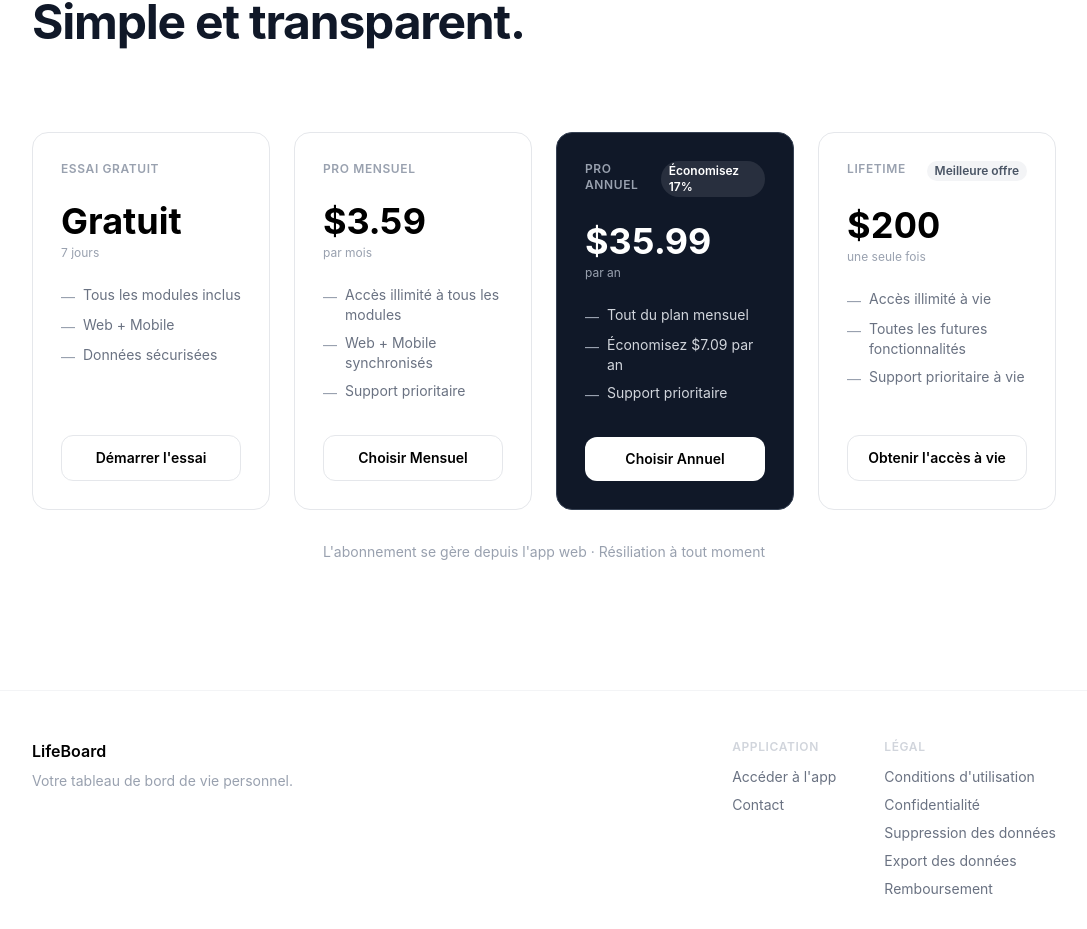
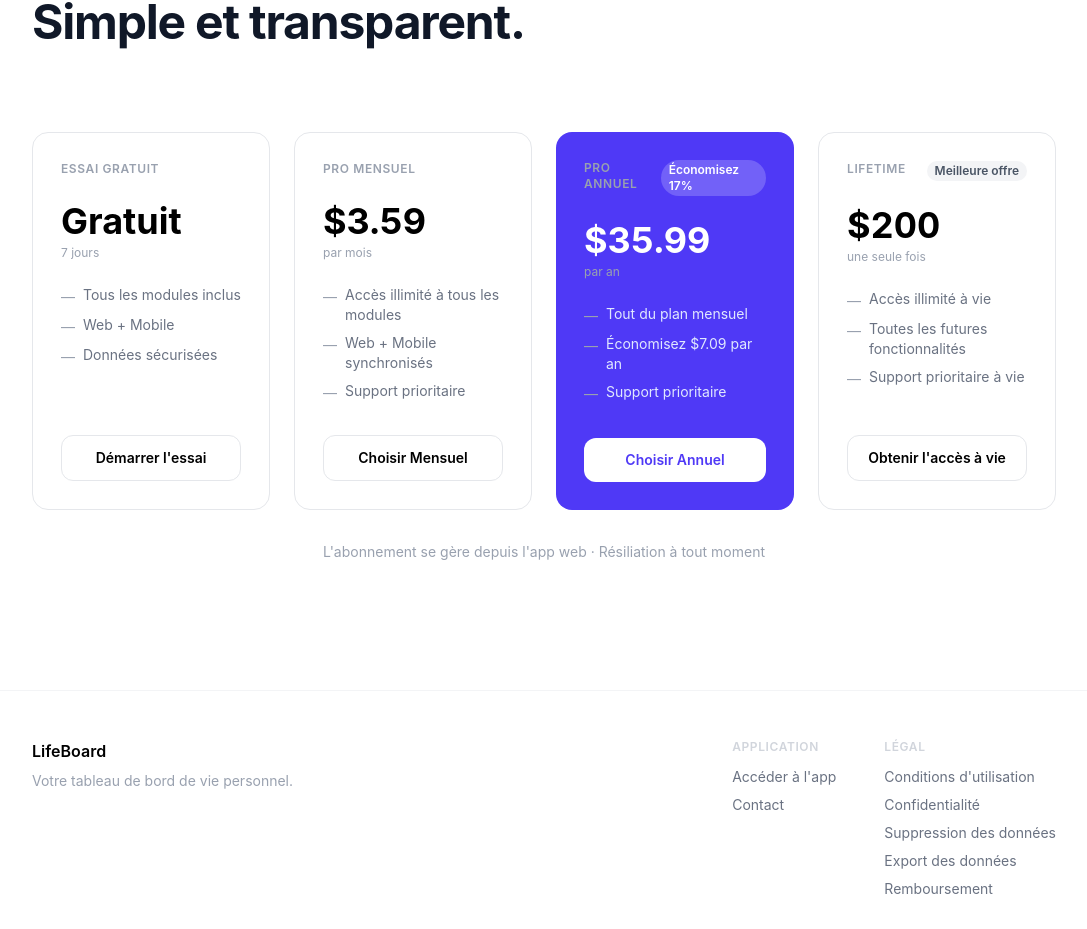
Before and after one commit to christian-barnabe-chabi/lifeboard_landing_page, a React (Vite) app: page / in a window 1280 px wide. Shown: the part 2956-3885 px from the top of the page, without its empty margins (96-1183 px from the left). Built offline with nearby package versions, Linux system fonts and the light colour scheme.

Commit message:
fix: change highlight plan card to indigo for dark mode readability

```diff
--- a/src/sections/Pricing.tsx
+++ b/src/sections/Pricing.tsx
@@ -58,8 +58,8 @@ export function Pricing() {
               key={plan.name}
               className={`rounded-2xl p-7 flex flex-col ${
                 plan.highlight
-                  ? 'bg-gray-900 text-white border border-gray-700'
-                  : 'border border-gray-200 dark:border-gray-700 bg-white dark:bg-gray-900'
+                  ? 'bg-indigo-600 text-white'
+                  : 'border border-gray-200 bg-white'
               }`}
             >
               <div className="mb-8 flex-1">
@@ -68,14 +68,14 @@ export function Pricing() {
                     {plan.name}
                   </span>
                   {plan.badge && (
-                    <span className={`text-xs font-semibold px-2 py-0.5 rounded-full ${plan.highlight ? 'bg-white/10 text-white' : 'bg-gray-100 dark:bg-gray-800 text-gray-600 dark:text-gray-300'}`}>
+                    <span className={`text-xs font-semibold px-2 py-0.5 rounded-full ${plan.highlight ? 'bg-white/20 text-white' : 'bg-gray-100 text-gray-600'}`}>
                       {plan.badge}
                     </span>
                   )}
                 </div>
 
                 <div className="mb-1">
-                  <span className={`text-4xl font-bold tabular-nums ${plan.highlight ? 'text-white' : 'text-black dark:text-white'}`}>
+                  <span className={`text-4xl font-bold tabular-nums ${plan.highlight ? 'text-white' : 'text-black'}`}>
                     {plan.amount}
                   </span>
                 </div>
@@ -85,7 +85,7 @@ export function Pricing() {
 
                 <ul className="space-y-2">
                   {plan.features.map(f => (
-                    <li key={f} className={`text-sm flex items-start gap-2 ${plan.highlight ? 'text-gray-300' : 'text-gray-500 dark:text-gray-400'}`}>
+                    <li key={f} className={`text-sm flex items-start gap-2 ${plan.highlight ? 'text-indigo-100' : 'text-gray-500'}`}>
                       <span className="mt-0.5 shrink-0 text-gray-400">—</span>
                       {f}
                     </li>
@@ -97,8 +97,8 @@ export function Pricing() {
                 href={APP_URL}
                 className={`block text-center text-sm font-semibold py-3 rounded-xl transition-colors ${
                   plan.highlight
-                    ? 'bg-white text-black hover:bg-gray-100'
-                    : 'border border-gray-200 dark:border-gray-600 text-black dark:text-white hover:bg-gray-50 dark:hover:bg-gray-800'
+                    ? 'bg-white text-indigo-600 hover:bg-indigo-50'
+                    : 'border border-gray-200 text-black hover:bg-gray-50'
                 }`}
               >
                 {plan.cta}
```
